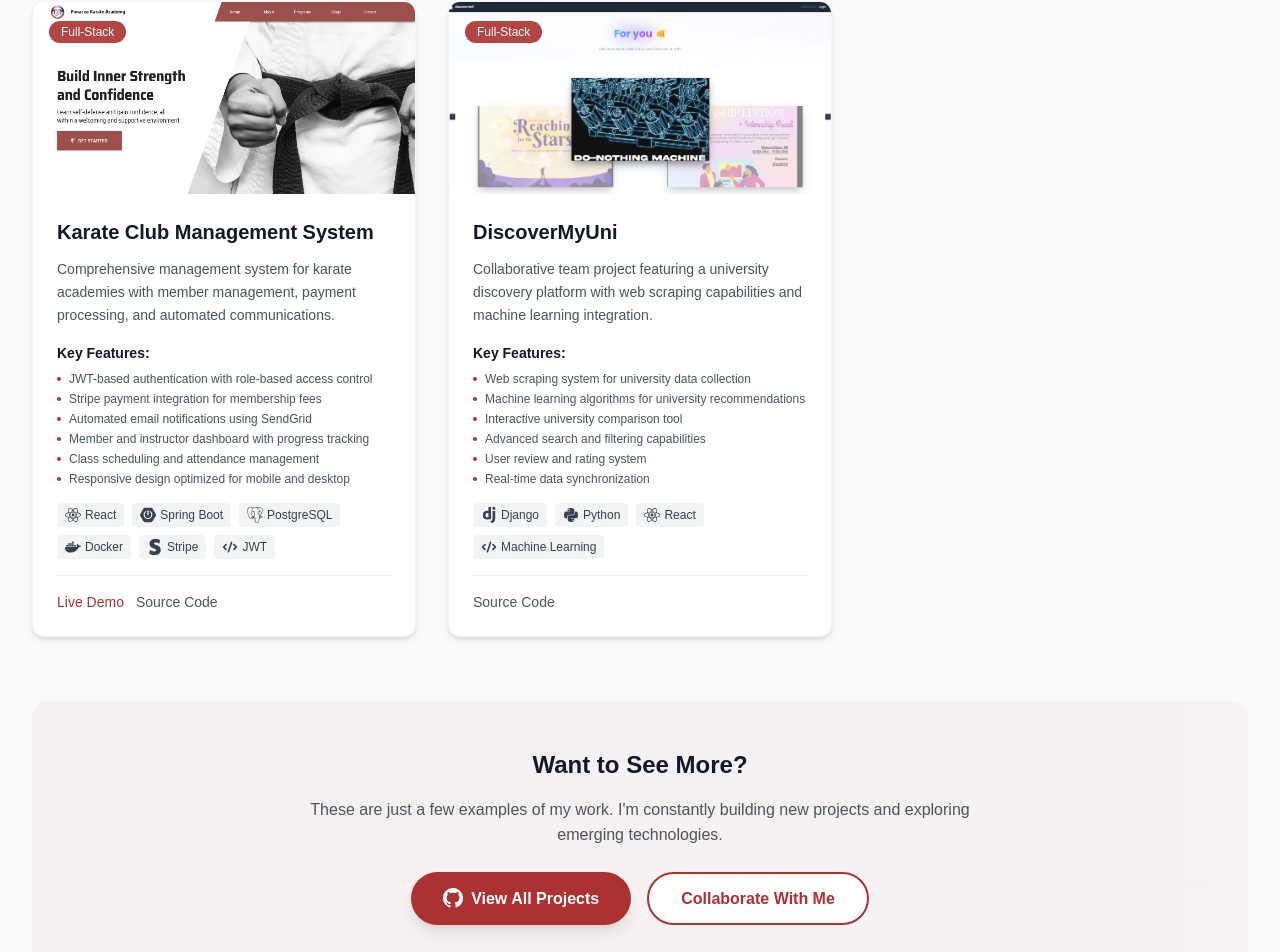
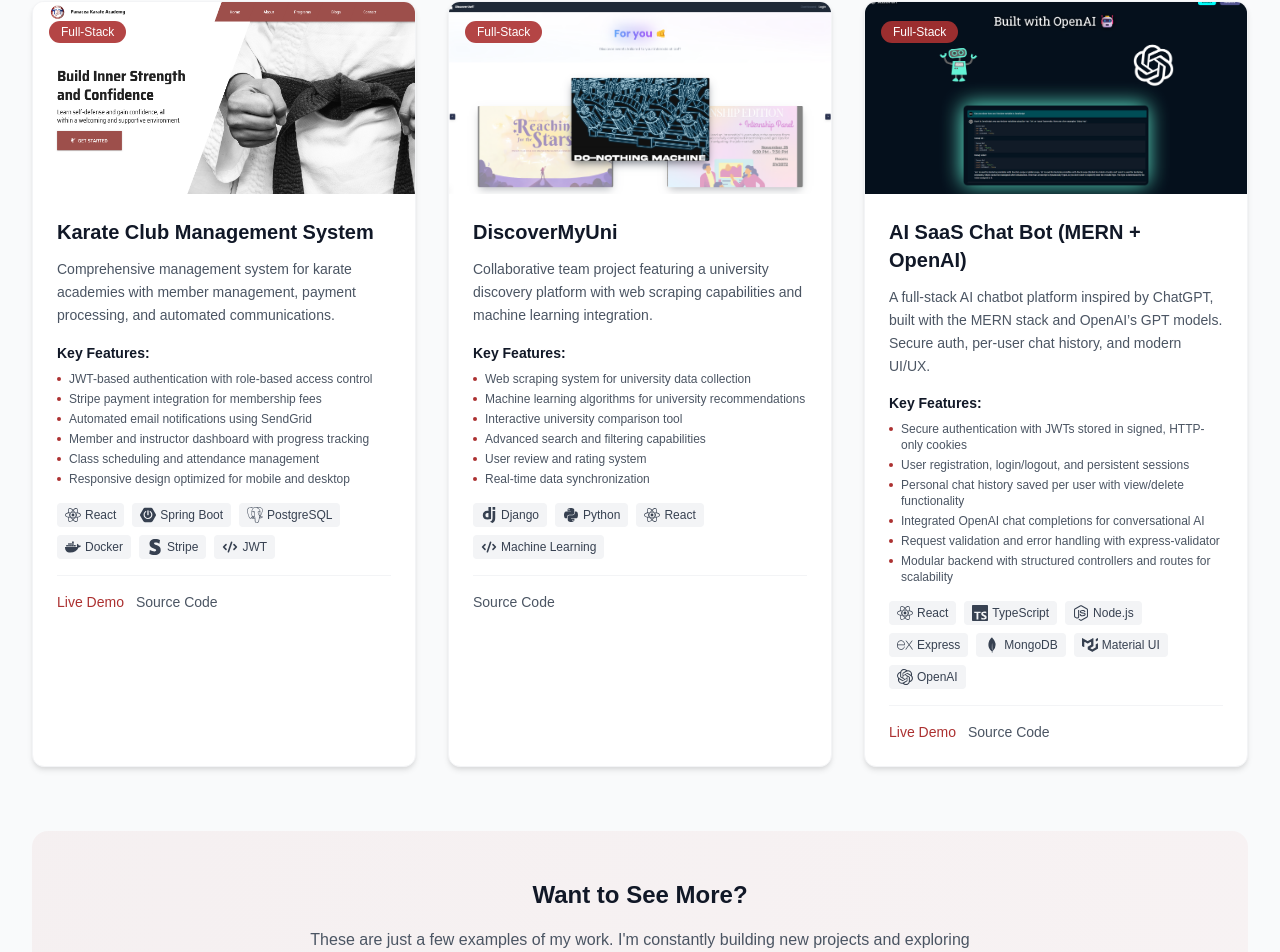
Before and after one commit to MohamedEBR/me_portfolio, a React (Create React App) app in the folder frontend_react/: page / in a window 1280 px wide. Shown: the part 5723-6675 px from the top of the page. Built offline with nearby package versions, Linux system fonts and the light colour scheme.

Commit message:
added chatbot project

```diff
--- a/frontend_react/src/container/Projects/Projects.jsx
+++ b/frontend_react/src/container/Projects/Projects.jsx
@@ -2,11 +2,12 @@
 import { motion, AnimatePresence } from 'framer-motion'
 import { HiCode, HiExternalLink } from 'react-icons/hi'
 import { BsGithub } from 'react-icons/bs'
-import { FaReact, FaJava, FaPython, FaDocker } from 'react-icons/fa'
-import { SiSpringboot, SiDjango, SiStripe, SiPostgresql, SiMongodb, SiTailwindcss } from 'react-icons/si'
+import { FaReact, FaJava, FaPython, FaDocker, FaNodeJs } from 'react-icons/fa'
+import { SiSpringboot, SiDjango, SiStripe, SiPostgresql, SiMongodb, SiTailwindcss, SiTypescript, SiMui, SiExpress, SiOpenai } from 'react-icons/si'
 import OptimizedImage from '../../components/OptimizedImage'
 import panaceaImg from '../../assets/panacea.png'
 import discoverImg from '../../assets/discover.png'
+import chatbotImg from '../../assets/chatbot.png'
 
 const ProjectCard = ({ project, index }) => {
   const [isHovered, setIsHovered] = useState(false)
@@ -14,15 +15,20 @@
   const getTechIcon = (tech) => {
     const icons = {
       'React': FaReact,
+      'Node.js': FaNodeJs,
       'Java': FaJava,
       'Python': FaPython,
+      'TypeScript': SiTypescript,
       'Spring Boot': SiSpringboot,
       'Django': SiDjango,
+      'Express': SiExpress,
       'Docker': FaDocker,
       'PostgreSQL': SiPostgresql,
       'MongoDB': SiMongodb,
       'Tailwind CSS': SiTailwindcss,
       'Stripe': SiStripe,
+      'Material UI': SiMui,
+      'OpenAI': SiOpenai,
     }
     const Icon = icons[tech] || HiCode
     return <Icon className="w-4 h-4" />
@@ -210,6 +216,26 @@
       ],
       technologies: ["Django", "Python", "React", "Machine Learning"],
       githubLink: "https://github.com/discovermyuni/discovermyuni.org"
+    },
+    {
+      id: 3,
+      title: "AI SaaS Chat Bot (MERN + OpenAI)",
+      category: "Full-Stack",
+      description: "A full-stack AI chatbot platform inspired by ChatGPT, built with the MERN stack and OpenAI’s GPT models. Secure auth, per-user chat history, and modern UI/UX.",
+      image: chatbotImg,
+      features: [
+        "Secure authentication with JWTs stored in signed, HTTP-only cookies",
+        "User registration, login/logout, and persistent sessions",
+        "Personal chat history saved per user with view/delete functionality",
+        "Integrated OpenAI chat completions for conversational AI",
+        "Request validation and error handling with express-validator",
+        "Modular backend with structured controllers and routes for scalability"
+      ],
+      technologies: [
+        "React", "TypeScript", "Node.js", "Express", "MongoDB", "Material UI", "OpenAI"
+      ],
+      liveLink: "https://github.com/MohamedEBR/AI-SaaS-Chat-Bot",
+      githubLink: "https://github.com/MohamedEBR/AI-SaaS-Chat-Bot"
     }
   ]
 
```
Also changed, not shown: frontend_react/src/assets/chatbot.png (added).
